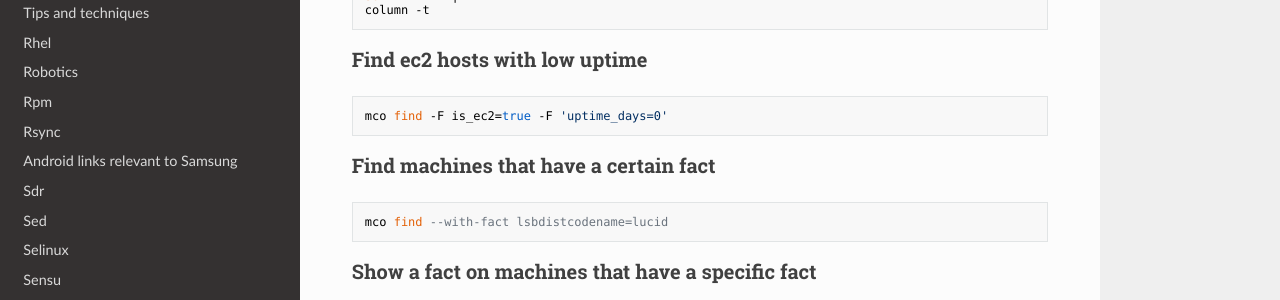
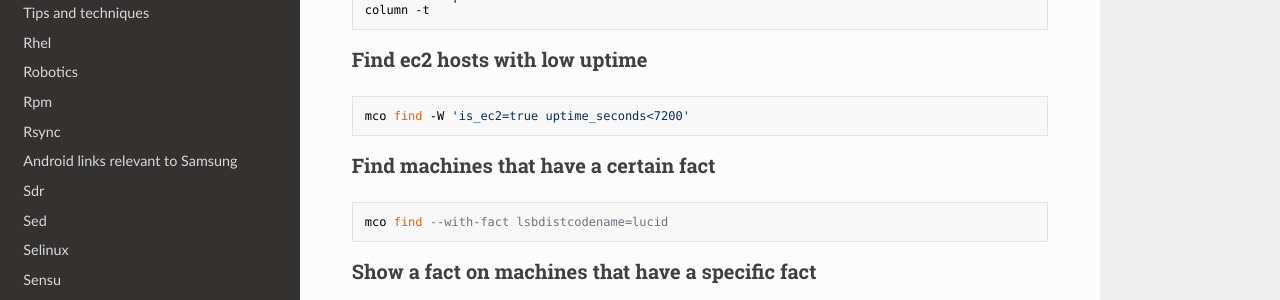
Before and after one commit to lando-cal/tech-notes, an MkDocs documentation site: the page built from docs/puppet.md, in a window 1280 px wide and 900 px high, scrolled down 2725 px. Shown: the part 151-451 px from the top of the window. Built offline with MkDocs 1.6.1, drawn with Linux system fonts in a browser that asks for light colours; nearby versions of some CDN libraries.

Commit message:
Finally syntax that works right

````diff
--- a/docs/puppet.md
+++ b/docs/puppet.md
@@ -137,7 +137,7 @@ column -t
 ### Find ec2 hosts with low uptime
 
 ```
-mco find -F is_ec2=true -F 'uptime_days=0'
+mco find -W 'is_ec2=true uptime_seconds<7200'
 ```
 
 ### Find machines that have a certain fact
````
